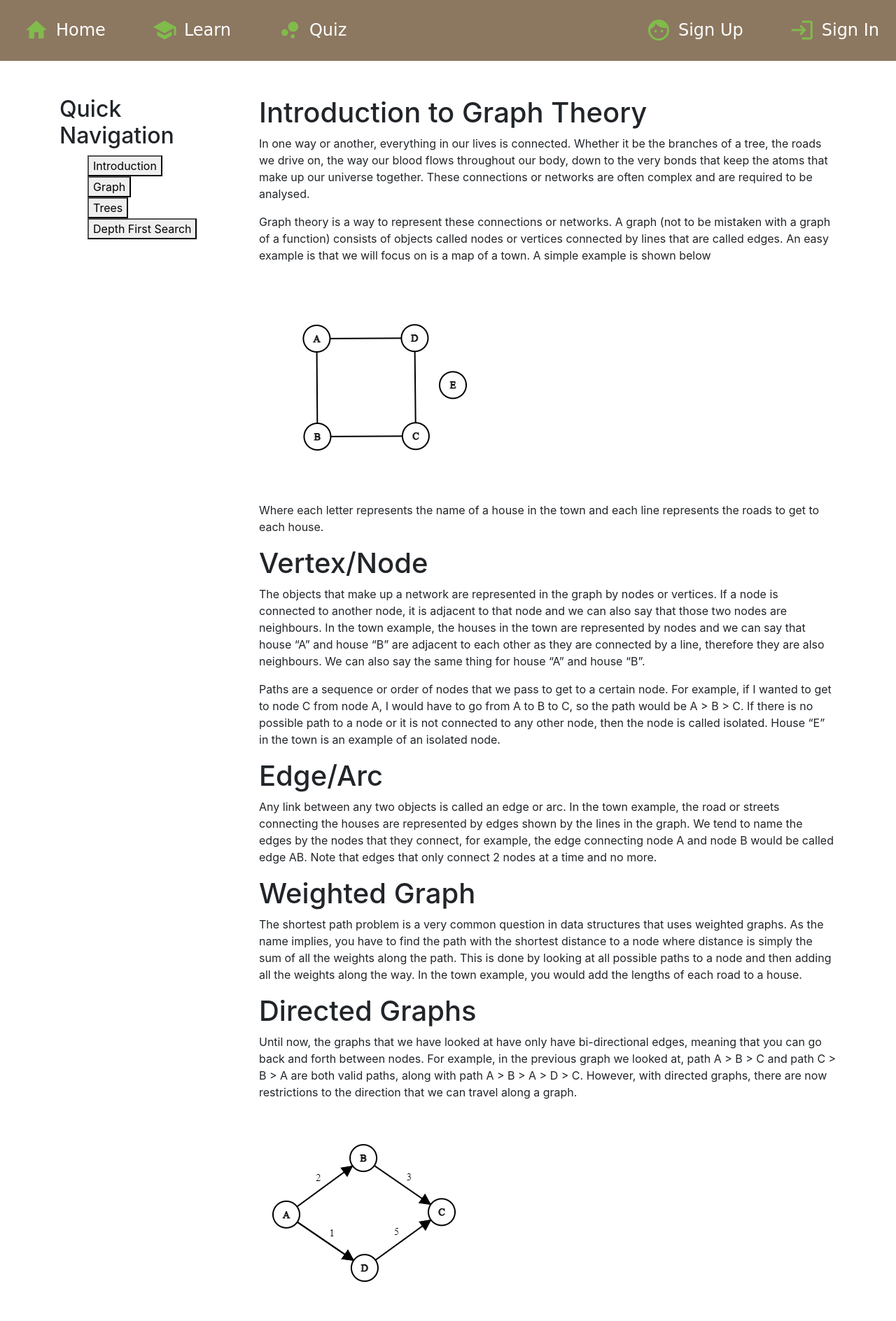
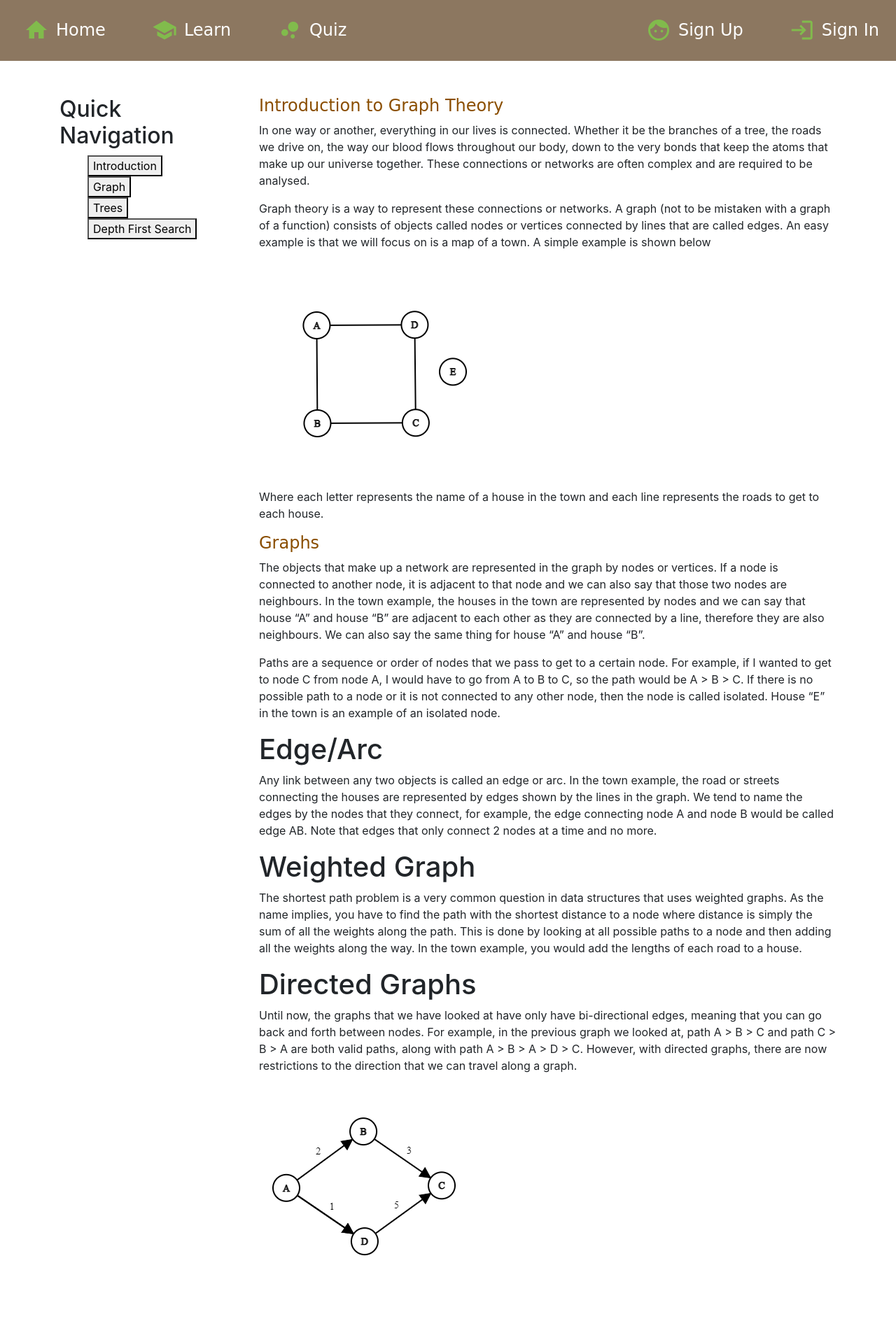
Before and after one commit to thomas-cleary-uwa/cits3403-project, a Flask app: page /content in a window 1280 px wide. Shown: the part 201-2089 px from the top of the page at 70% size. After the commit the page ends 1996 px from the top, so only its background shows below. Run offline with Flask 2, Linux system fonts and the light colour scheme; some web fonts are replaced.

Commit message:
Update content.html

```diff
--- a/app/templates/content.html
+++ b/app/templates/content.html
@@ -26,7 +26,7 @@
         <div class="col-sm-9" id="contentColumn">
 
             <div class="contentSection" id="Introduction" style="display: block;">
-                <h1>Introduction to Graph Theory</h1>
+                <h1 class="page-heading">Introduction to Graph Theory</h1>
                 <p>In one way or another, everything in our lives is connected. Whether it be the branches of a tree, the roads we drive on, the way our blood flows throughout our body, down to the very bonds that keep the atoms that make up our universe together. These connections or networks are often complex and are required to be analysed.</p>
                 <p>Graph theory is a way to represent these connections or networks. A graph (not to be mistaken with a graph of a function) consists of objects called nodes or vertices connected by lines that are called edges. An easy example is that we will focus on is a map of a town. A simple example is shown below</p>
                 <img src="../static/images/basic.png" alt="Basic Graph">
@@ -35,30 +35,30 @@
 
             <div class="contentSection" id="Graphs" style="display: block;">
 
-                <h1>Vertex/Node</h1>
+                <h1 class="page-heading">Graphs</h1>
                 <p>The objects that make up a network are represented in the graph by nodes or vertices. If a node is connected to another node, it is adjacent to that node and we can also say that those two nodes are neighbours. In the town example, the houses in the town are represented by nodes and we can say that house “A” and house “B” are adjacent to each other as they are connected by a line, therefore they are also neighbours. We can also say the same thing for house “A” and house “B”.</p>
                 <p>Paths are a sequence or order of nodes that we pass to get to a certain node. For example, if I wanted to get to node C from node A, I would have to go from A to B to C, so the path would be A > B > C. If there is no possible path to a node or it is not connected to any other node, then the node is called isolated. House “E” in the town is an example of an isolated node.</p>
 
-                <h1>Edge/Arc</h1>
+                <h1 class="page-subheading">Edge/Arc</h1>
                 <p>Any link between any two objects is called an edge or arc. In the town example, the road or streets connecting the houses are represented by edges shown by the lines in the graph. We tend to name the edges by the nodes that they connect, for example, the edge connecting node A and node B would be called edge AB. Note that edges that only connect 2 nodes at a time and no more.</p>
 
-                <h1>Weighted Graph</h1>
+                <h1 class="page-subheading">Weighted Graph</h1>
                 <p>The shortest path problem is a very common question in data structures that uses weighted graphs. As the name implies, you have to find the path with the shortest distance to a node where distance is simply the sum of all the weights along the path. This is done by looking at all possible paths to a node and then adding all the weights along the way. In the town example, you would add the lengths of each road to a house.</p>
 
-                <h1>Directed Graphs</h1>
+                <h1 class="page-subheading">Directed Graphs</h1>
                 <p>Until now, the graphs that we have looked at have only have bi-directional edges, meaning that you can go back and forth between nodes. For example, in the previous graph we looked at, path A > B > C and path C > B > A are both valid paths, along with path A > B > A > D > C. However, with directed graphs, there are now restrictions to the direction that we can travel along a graph.</p>
                 <img src="../static/images/directed.png" alt="Directed Graph">
             </div>
 
             <div class="contentSection" id="Trees" style="display: none;">
 
-                <h1>Introduction to Trees</h1>
+                <h1 class="page-heading">Introduction to Trees</h1>
                 <p>Trees are commonly used variation of directed graphs that are represented in the shape of an upside-down tree. This is demonstrated in the following images</p>
                 <img src="../static/images/basic_tree.png" alt="Basic Tree Graph">
                 <img src="../static/images/tree.png" alt="Tree Graph">
                 <p>The image on the left is an example of a binary tree which is a very commonly used data structure while the image on the right is used to help visualise the concept of a tree. As can be seen from comparing the two, we can say that node A is the root node, where the entire tree is created from. We can also say that node B and C are the branches of the tree, also commonly called internal nodes. Finally we can say that nodes D,E,F and G are the leaves  of the tree or more commonly known as the external nodes.</p>
 
-                <h1>Parent, Child and Sibling Nodes</h1>
+                <h1 class="page-subheading">Parent, Child and Sibling Nodes</h1>
                 <p>Some commonly used terms in trees are parent, child and sibling nodes. These terms come from the concept of a family tree. Think of the graph on the left as your mums’ side of the family:</p>
                 <ul>
                     <li>Node A would represent your grandma</li>
@@ -72,27 +72,27 @@
                 <img src="../static/images/family_tree.png" alt="Family Tree Graph">
                 <p>As shown from the family tree concept, any node that has a directed edge pointing towards another node is the parent of that node and that node is now a child node. In trees, we also refer to nodes with no children as the external nodes of the tree or the leaves of the tree as there is nothing branching out from them. As such, any other node that is not an external node is an internal node as they exist inside the tree.Note that any paths in a tree must go downwards due to the direction of the edges</p>
 
-                <h1>Root Nodes</h1>
+                <h1 class="page-subheading">Root Nodes</h1>
                 <p>The root node is simply the node at the top of the tree. There is only one root node in any tree and there is only one possible path from the root node to any other node in the tree. In the example graph, node A is the root node.</p>
 
-                <h1>Depth</h1>
+                <h1 class="page-subheading">Depth</h1>
                 <p>Every node has a depth which is the number of edges from the node to the tree’s root node. To calculate depth, we start at the root node and go along a downwards path until we reach the target node, counting the number of edges along the way. Note that the path we have chosen should not matter and any path that reaches the target node can be used. For example, node 6 in the tree graph would have depth of 3.</p>
 
-                <h1>Level</h1>
+                <h1 class="page-subheading">Level</h1>
                 <p>Every node has a level which is normally calculated as depth + 1. It can also be thought of as the generation of the node when visualising a family tree. From the family tree example, we can say that your grandma is the first generation in the family tree and therefore, node A has a level of 1 or exists at level 1 of the tree. Your mum and aunty would then be the second generation of the tree and therefore node B and C have a level of 2 and so forth. Note that levels ALWAYS START FROM 1. From the example of the node 8 of the tree graph has a level of 2.</p>
 
-                <h1>Height</h1>
+                <h1 class="page-subheading">Height</h1>
                 <p>The height of a tree is the number of edges that exist on the longest downward path from the root node to a leaf node. To find this, imagine we are starting from the ground up, so we start at the lowest leaf node and go along an upwards path to the root, counting the number of edges along the way. Note that a common question that involves the height of the tree is what is the maximum number of nodes a tree can have if it has a height of “h”. Simply use the formula max =2^h– 1.</p>
             </div>
 
             <div class="contentSection" id="DFS" style="display: none;">
-                <h1>Introduction to Tree Traversal Algorithms</h1>
+                <h1 class="page-heading">Introduction to Tree Traversal Algorithms</h1>
                 <p>Trees are often used in a variety of problems. For example, you are a great grandfather, and your memory is not that great these days. You hear you have a great granddaughter named Lily. You want to know if this is true and who her parents are.</p>
                 <p>Due to your poor memory, you only know the names of your own kids so you can only ask them the names of their kids. Unfortunately, poor memory runs in the family and each family member only knows the names of their siblings and their own children.</p>
                 <p>This is situation where you would need to search through your entire family tree to see if Lily really exists. But what would be the fastest or most efficient way of searching through this tree? This is where Tree Traversal Algorithms Come in></p>
                 <p>A Tree Traversal Algorithm is a way of searching through a tree ensuring that all nodes have been checked. We will be focusing on one type of algorithm called a Depth First Search</p>
 
-                <h1>Introduction to Depth First Search</h1>
+                <h1 class="page-subheading">Introduction to Depth First Search</h1>
                 <p>Depth First Search involves searching all the way down one path in a tree. If our goal is not achieved down that one path, you would backtrack up one level and go down another path. In the family tree problem, you would ask your children if they have children, then ask that child the same thing until you find someone without a child, then you would know that you have reached the bottom of your family tree (reached a leaf).</p>
                 <p>If that child is not Lily, you would then see if their parents if they have any other children and see if Lily is one of them. If not, you would then check the parent of that parent and check their children. This process is repeated until you have checked your whole family tree</p>
             </div>
```
